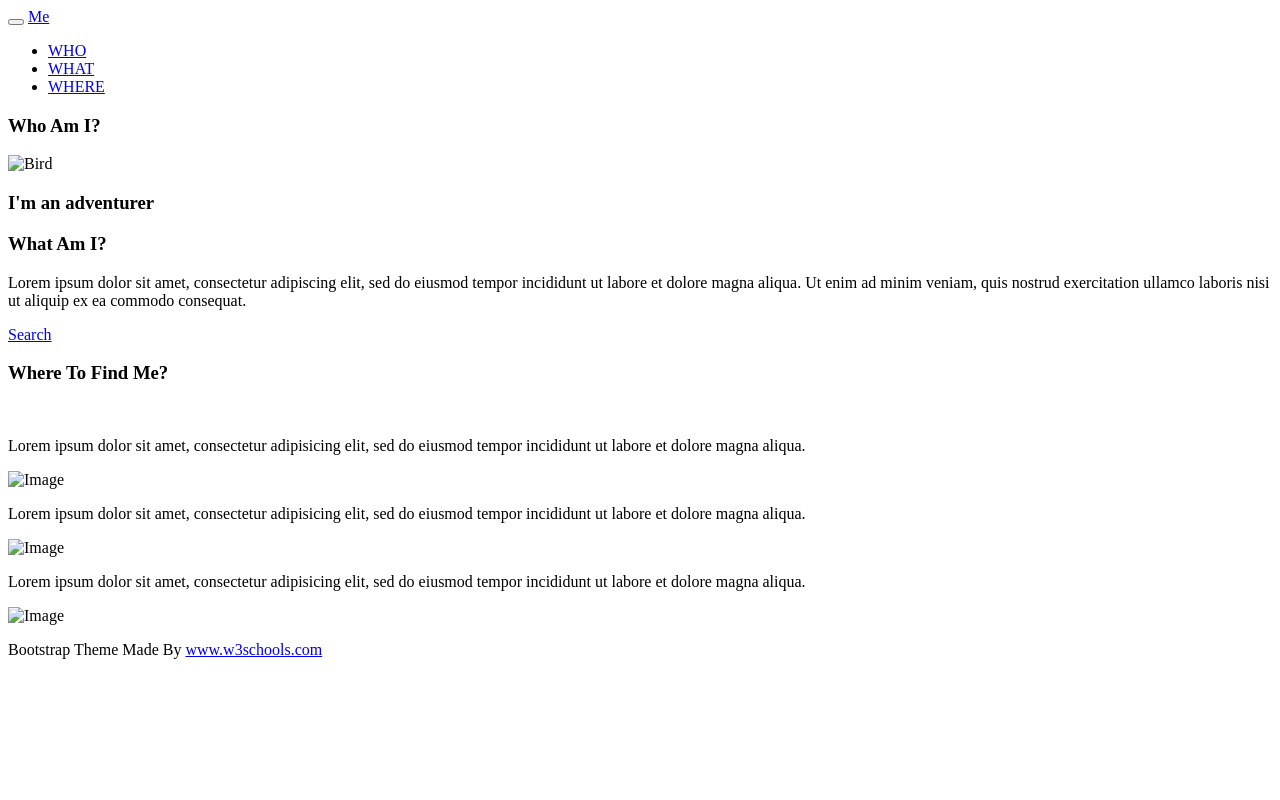
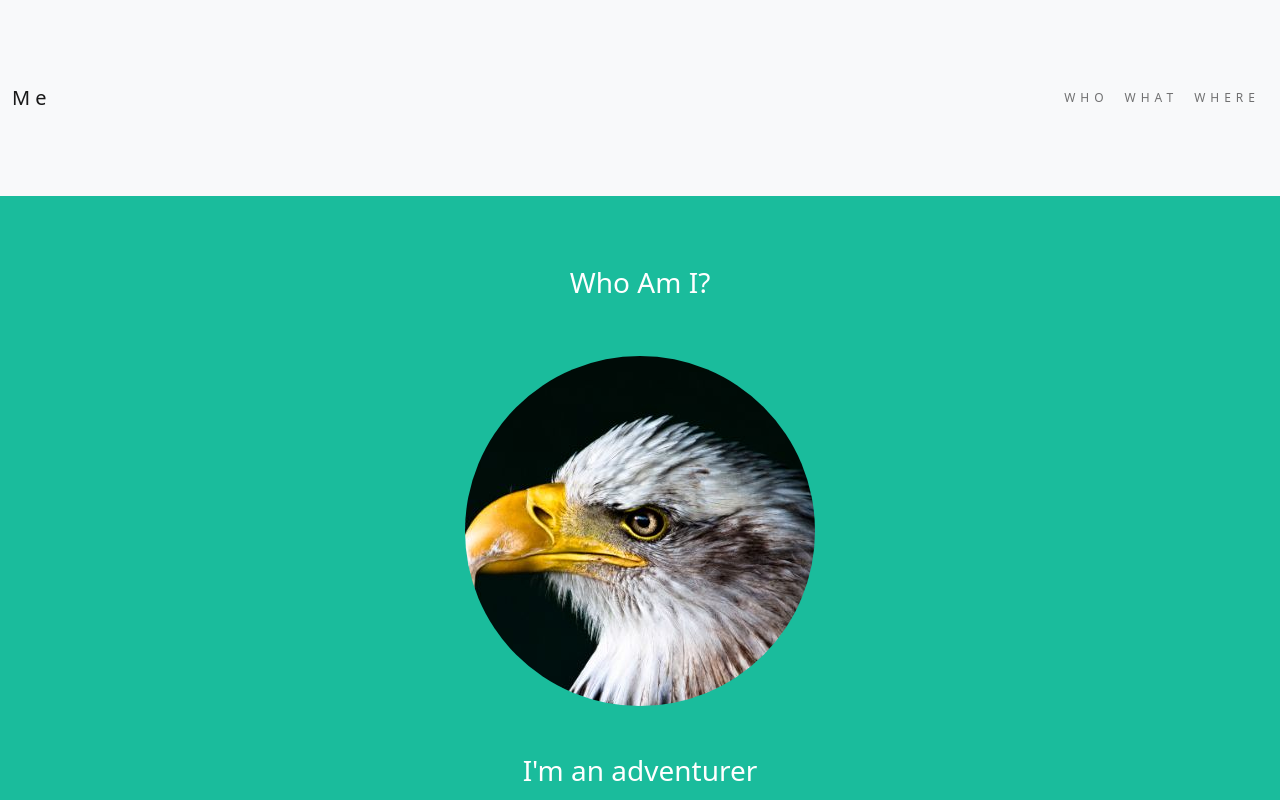
Before and after one commit to nagya0504/bootstrap-hf, a plain HTML site: page simplyme.html in a window 1280 px wide. Shown: the top 800 px of the page. Drawn offline with nearby package versions, Linux system fonts and the light colour scheme.

Commit message:
simply me kész

```diff
--- /dev/null
+++ b/simplyme.css
@@ -0,0 +1,52 @@
+body {
+    font: 20px Montserrat, sans-serif;
+    line-height: 1.8;
+    color: #f5f6f7;
+  }
+
+p {
+    font-size: 16px;
+}
+
+.margin {
+    margin-bottom: 45px;
+}
+
+.navbar-nav  li a:hover {
+    color: #1abc9c !important;
+}
+
+.bg-1 {
+    background-color: #1abc9c; /* Green */
+    color: #ffffff;
+}
+
+.bg-2 {
+    background-color: #474e5d; /* Dark Blue */
+    color: #ffffff;
+  }
+
+.bg-3 {
+    background-color: #ffffff; /* White */
+    color: #555555;
+}
+.bg-4 {
+    background-color: #2f2f2f; /* Black Gray */
+    color: #fff;
+}
+.container-fluid {
+    padding-top: 70px;
+    padding-bottom: 70px;
+}
+.navbar {
+    padding-top: 15px;
+    padding-bottom: 15px;
+    border: 0;
+    border-radius: 0;
+    margin-bottom: 0;
+    font-size: 12px;
+    letter-spacing: 5px;
+}
+.navbar-nav  li a:hover {
+    color: #1abc9c !important;
+}
--- a/simplyme.html
+++ b/simplyme.html
@@ -4,47 +4,48 @@
     <meta charset="UTF-8">
     <meta http-equiv="X-UA-Compatible" content="IE=edge">
     <meta name="viewport" content="width=device-width, initial-scale=1.0">
-    <title>Document</title>
+    <link rel="stylesheet" href="simplyme.css">
+    <link href="https://cdn.jsdelivr.net/npm/bootstrap@5.2.1/dist/css/bootstrap.min.css" rel="stylesheet">
+    <script src="https://cdn.jsdelivr.net/npm/bootstrap@5.2.1/dist/js/bootstrap.bundle.min.js"></script>
+    <title>Simply me</title>
 </head>
 <body>
-
-    <nav class="navbar navbar-default">
-        <div class="container">
-          <div class="navbar-header">
-            <button type="button" class="navbar-toggle" data-toggle="collapse" data-target="#myNavbar">
-              <span class="icon-bar"></span>
-              <span class="icon-bar"></span>
-              <span class="icon-bar"></span>
-            </button>
-            <a class="navbar-brand" href="#">Me</a>
-          </div>
-          <div class="collapse navbar-collapse" id="myNavbar">
-            <ul class="nav navbar-nav navbar-right">
-              <li><a href="#">WHO</a></li>
-              <li><a href="#">WHAT</a></li>
-              <li><a href="#">WHERE</a></li>
+    <nav class="navbar navbar-expand-md bg-light navbar-light">
+        <div class="container-fluid">
+          <a class="navbar-brand" href="#">Me</a>
+          <button class="navbar-toggler" type="button" data-bs-toggle="collapse" data-bs-target="#myNavbar">
+            <span class="navbar-toggler-icon"></span>
+          </button>
+          <div class="collapse navbar-collapse justify-content-end" id="myNavbar">
+            <ul class="navbar-nav">
+              <li class="nav-item">
+                <a class="nav-link" href="#">WHO</a>
+              </li>
+              <li class="nav-item">
+                <a class="nav-link" href="#">WHAT</a>
+              </li>
+              <li class="nav-item">
+                <a class="nav-link" href="#">WHERE</a>
+              </li>
             </ul>
           </div>
         </div>
       </nav>
 
-      <!-- First Container -->
       <div class="container-fluid bg-1 text-center">
-        <h3 class="margin">Who Am I?</h3>
-        <img src="bird.jpg" class="img-responsive img-circle margin" style="display:inline" alt="Bird" width="350" height="350">
+        <h3>Who Am I?</h3>
+        <img src="bird.jpg" class="img-responsive rounded-circle my-5" alt="Bird" width="350" height="350">
         <h3>I'm an adventurer</h3>
       </div>
 
-      <!-- Second Container -->
       <div class="container-fluid bg-2 text-center">
-        <h3 class="margin">What Am I?</h3>
+        <h3 class="my-0">What Am I?</h3>
         <p>Lorem ipsum dolor sit amet, consectetur adipiscing elit, sed do eiusmod tempor incididunt ut labore et dolore magna aliqua. Ut enim ad minim veniam, quis nostrud exercitation ullamco laboris nisi ut aliquip ex ea commodo consequat. </p>
-        <a href="#" class="btn btn-default btn-lg">
-          <span class="glyphicon glyphicon-search"></span> Search
+        <a href="#" class="btn btn-light btn-lg my-3">
+          <span class="fas fa-search"></span> Search
         </a>
       </div>
 
-      <!-- Third Container (Grid) -->
       <div class="container-fluid bg-3 text-center">
         <h3 class="margin">Where To Find Me?</h3><br>
         <div class="row">
@@ -63,9 +64,9 @@
         </div>
       </div>
 
-      <!-- Footer -->
       <footer class="container-fluid bg-4 text-center">
         <p>Bootstrap Theme Made By <a href="https://www.w3schools.com">www.w3schools.com</a></p>
+        <p>Nagy Alexandra</p>
       </footer>
 
 </body>
```
Also changed, not shown: bird.jpg (added), birds1.jpg (added), birds2.jpg (added), birds3.jpg (added).
